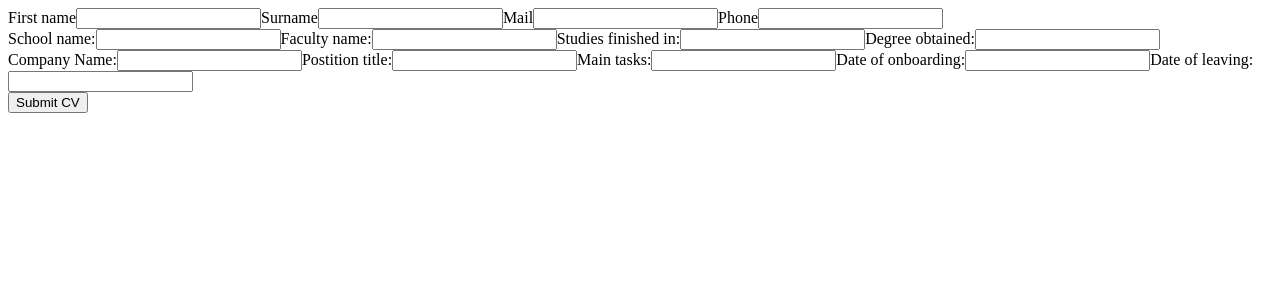
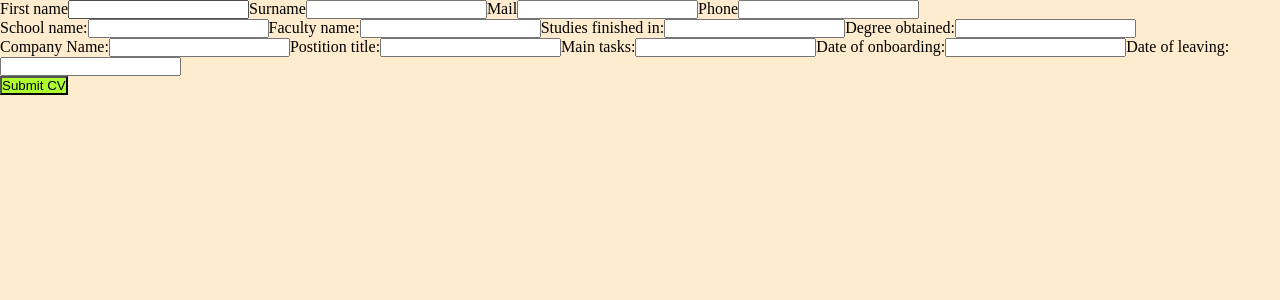
Before and after one commit to PepaHrebec/cv-project, a React (Create React App) app: page / in a window 1280 px wide. Shown: the top 300 px of the page. Built offline with nearby package versions, Linux system fonts and the light colour scheme.

Commit message:
Add stylesheet

```diff
--- a/src/App.js
+++ b/src/App.js
@@ -3,6 +3,7 @@ import { Generic } from "./components/generic";
 import { Education } from "./components/education";
 import { Experience } from "./components/experience";
 import { Button } from "./components/button";
+import "./components/style.css";
 
 class App extends Component {
   constructor() {
@@ -22,8 +23,8 @@ class App extends Component {
     return (
       <div>
         <Generic />
-        <Education />
-        <Experience />
+        <Education clicked={this.state.clicked} />
+        <Experience clicked={this.state.clicked} />
         <Button clicked={this.state.clicked} clickFoo={this.clickFoo} />
       </div>
     );
--- a/src/components/education.js
+++ b/src/components/education.js
@@ -14,6 +14,8 @@ class Education extends Component {
 
   render() {
     return (
+      <div>
+        {this.props.clicked ? (
           <div>
             <label htmlFor="schoolName">School name:</label>
             <input
@@ -52,6 +54,15 @@ class Education extends Component {
               value={this.state.degree}
             />
           </div>
+        ) : (
+          <div>
+            <div>{this.state.school}</div>
+            <div>{this.state.faculty}</div>
+            <div>{this.state.studyFinish}</div>
+            <div>{this.state.degree}</div>
+          </div>
+        )}
+      </div>
     );
   }
 }
--- a/src/components/experience.js
+++ b/src/components/experience.js
@@ -20,6 +20,8 @@ class Experience extends Component {
 
   render() {
     return (
+      <div>
+        {this.props.clicked ? (
           <div>
             <label htmlFor="company">Company Name:</label>
             <input
@@ -67,6 +69,16 @@ class Experience extends Component {
               value={this.state.leaving}
             />
           </div>
+        ) : (
+          <div>
+            <div>{this.state.company}</div>
+            <div>{this.state.title}</div>
+            <div>{this.state.tasks}</div>
+            <div>{this.state.onboarding}</div>
+            <div>{this.state.leaving}</div>
+          </div>
+        )}
+      </div>
     );
   }
 }
--- /dev/null
+++ b/src/components/style.css
@@ -0,0 +1,12 @@
+* {
+  margin: 0;
+  padding: 0;
+}
+
+body {
+  background-color: blanchedalmond;
+}
+
+Button {
+  background-color: greenyellow;
+}
```
Lines whose indentation alone changed are shown as unchanged.
